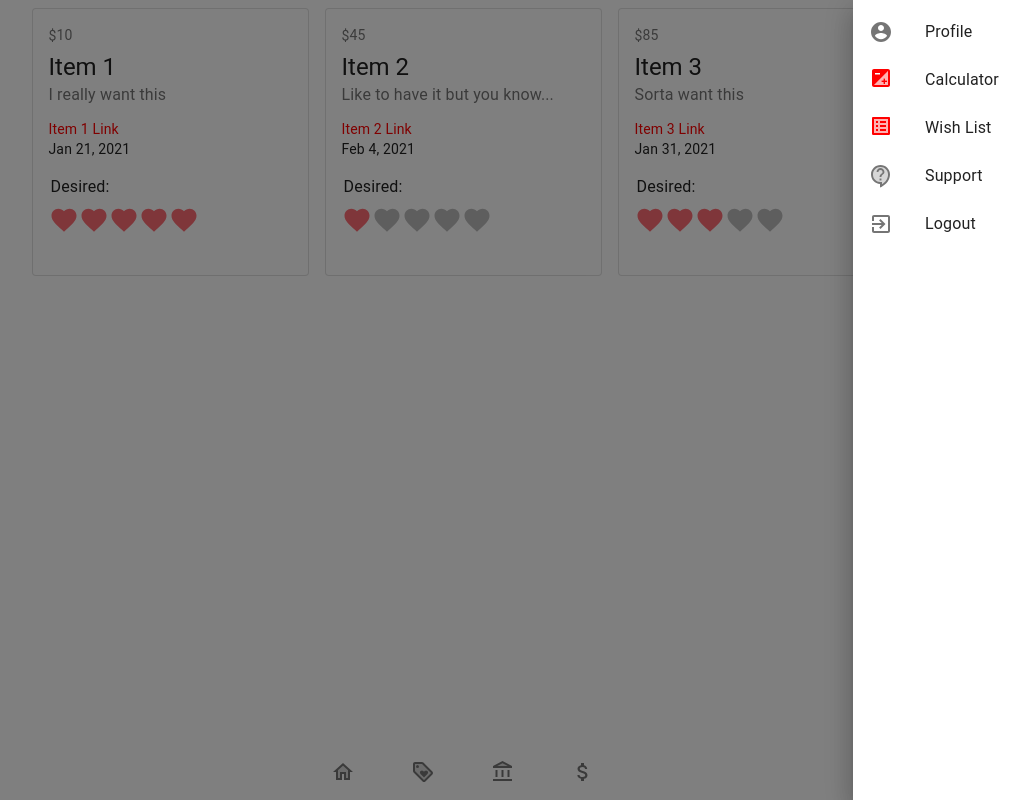
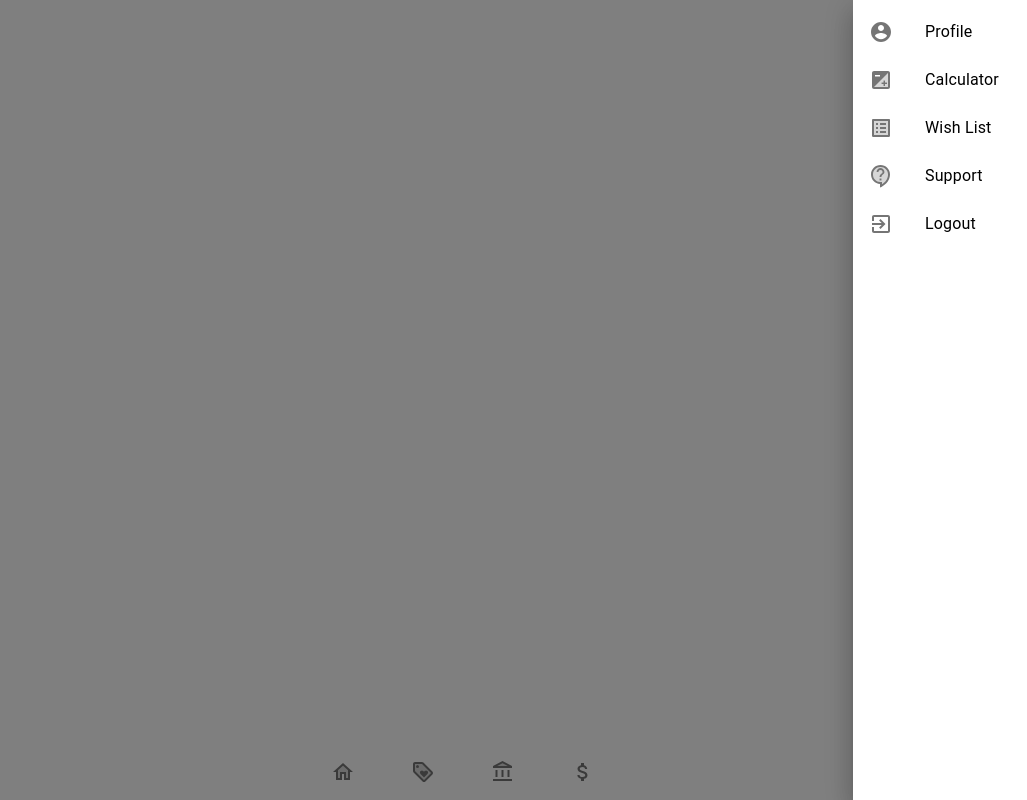
Before and after one commit to coderwine/kidsBudget_client, a React (Create React App) app: page /wishlist in a window 1280 px wide. Both pictures are taken after a click on the icon 1245 px from the left and 26 px from the top of the page. Shown: the whole page, without its empty margins (177-1204 px from the left). Built offline with nearby package versions, Linux system fonts and the light colour scheme.

Commit message:
conneting routes

```diff
--- a/src/App.css
+++ b/src/App.css
@@ -17,5 +17,5 @@ body {
 
 a {
   text-decoration: none;
-  color: red;
+  color: black;
 }
--- a/src/App.js
+++ b/src/App.js
@@ -4,36 +4,39 @@ import { BrowserRouter as Router, Switch, Route} from 'react-router-dom';
 
 //Components
 import UserBar from './components/UserBar/UserBar.component';
-import HomePage from './pages/Home/Home.component';
+// import HomePage from './pages/Home/Home.component';
+import GenStats from './components/GenStats/GeneralStats.component';
 import SharingPage from './pages/Sharing/Sharing.component';
 import SavingsPage from './pages/Savings/Savings.component';
 import SpendingPage from './pages/Spending/Spending.component';
 import BottomNav from './components/Navbar/Navbar.component';
 import Calculator from './components/Calculator/Calculator.component';
+import WishList from './components/WishList/WishList.component';
 
 function App() {
   return (
     <div className="App">
+
       <Router>
-
         <UserBar />
 
         <Switch className="displayRoutes">
 
-          <Route path="/sharing" component={SharingPage}/>
-          <Route path="/saving" component={SavingsPage}/>
-          <Route path="/spending" component={SpendingPage}/>
-          <Route path="/" component={HomePage}/>
+            <Route path="/sharing" component={SharingPage}/>
+            <Route path="/saving" component={SavingsPage}/>
+            <Route path="/spending" component={SpendingPage}/>
+            <Route path="/calculator" component={Calculator} />
+            <Route path="/wish-list" component={WishList} />
+            <Route exact path="/" component={GenStats}/>
 
         </Switch>
 
-      <BottomNav />
+        <BottomNav />
+      </Router>
 
-      </Router>
     </div>
   );
 }
 
 export default App;
-
-// <Route path="/home/calculator" component={Calculator}/>
+// <Route path="/" component={HomePage}/>
--- a/src/components/Calculator/Calculator.component.jsx
+++ b/src/components/Calculator/Calculator.component.jsx
@@ -4,6 +4,8 @@ import { FormControl, Input, InputLabel, FormGroup, IconButton } from '@material
 import Button from '@material-ui/core/Button';
 import ButtonGroup from '@material-ui/core/ButtonGroup';
 import { makeStyles } from '@material-ui/core/styles';
+
+// TODO: Clear Button / Make Mobile friendly
 
 const useStyles = makeStyles((theme) => ({
     root: {
--- a/src/components/Navbar/Navbar.component.jsx
+++ b/src/components/Navbar/Navbar.component.jsx
@@ -33,7 +33,7 @@ export default function BottomNav() {
       className={classes.root}
     >
 
-      <Link to='/home'><BottomNavigationAction label="Home" icon={<HomeTwoToneIcon />} /></Link>
+      <Link to='/'><BottomNavigationAction label="Home" icon={<HomeTwoToneIcon />} /></Link>
       <Link to='/sharing'><BottomNavigationAction label="Share" icon={<LoyaltyTwoToneIcon />} /></Link>
       <Link to='/saving'><BottomNavigationAction label="Save" icon={<AccountBalanceTwoToneIcon />} /></Link>
       <Link to='/spending'><BottomNavigationAction label="Spend" icon={<AttachMoneyTwoToneIcon />} /></Link>
--- a/src/components/UserBar/UserBar.component.jsx
+++ b/src/components/UserBar/UserBar.component.jsx
@@ -1,5 +1,7 @@
 import React from 'react';
 import './UserBar.styles.css';
+
+import { BrowserRouter as Router } from 'react-router-dom';
 import clsx from 'clsx';
 import { makeStyles } from '@material-ui/core/styles';
 import SwipeableDrawer from '@material-ui/core/SwipeableDrawer';
@@ -44,6 +46,7 @@ export default function UserBar() {
   };
 
   const list = (anchor) => (
+
     <div
       className={clsx(classes.list, {
         [classes.fullList]: anchor === 'top' || anchor === 'bottom',
@@ -54,18 +57,21 @@ export default function UserBar() {
     >
       <List>
         {['Profile', 'Calculator','Wish List','Support', 'Logout'].map((text, index) => (
+
+          <Link to={`/${text.toLowerCase().replace(' ', '-')}`}>
             <ListItem button key={text}>
-
               <ListItemIcon>{
                   index === 0 ? <AccountCircleRoundedIcon /> :
-                index === 1 ? <Link to="/calculator"><ExposureTwoToneIcon /></Link> :
-                index === 2 ? <Link to="/wishlist"><ListAltTwoToneIcon/></Link> :
+                  index === 1 ? <ExposureTwoToneIcon /> :
+                  index === 2 ? <ListAltTwoToneIcon/> :
                   index === 3 ? <ContactSupportTwoToneIcon /> :
-                <ExitToAppTwoToneIcon />
+                  index === 4 ? <ExitToAppTwoToneIcon /> : null
                   }</ListItemIcon>
+
                   <ListItemText primary={text} />
 
             </ListItem>
+          </Link>
         ))}
       </List>
 
@@ -73,6 +79,8 @@ export default function UserBar() {
   );
 
   return (
+
+    <Router>
       <div className={classes.iconBtn}>
         {['right'].map((anchor) => (
           <React.Fragment key={anchor}>
@@ -84,14 +92,11 @@ export default function UserBar() {
               onOpen={toggleDrawer(anchor, true)}
             >
               {list(anchor)}
+
             </SwipeableDrawer>
           </React.Fragment>
         ))}
       </div>
+    </Router>
   );
 }
-
-/*
-TODO:
-  - Need to build out Link routes to profile/wishlist/help
-*/
--- a/src/pages/Home/Home.component.jsx
+++ b/src/pages/Home/Home.component.jsx
@@ -42,7 +42,7 @@ export default function HomePage() {
       <div className="displayRoutes">
 
             <Switch>
-              <Route path="/home" component={GenStats} />
+              <Route path="/general-stats" component={GenStats} />
               <Route path="/calculator" component={Calculator} />
               <Route path="/wishlist" component={WishList} />
             </Switch>
```
Also changed, not shown: 2 other files (tests, documents, lock files or other folders). Lines whose indentation alone changed are shown as unchanged.
